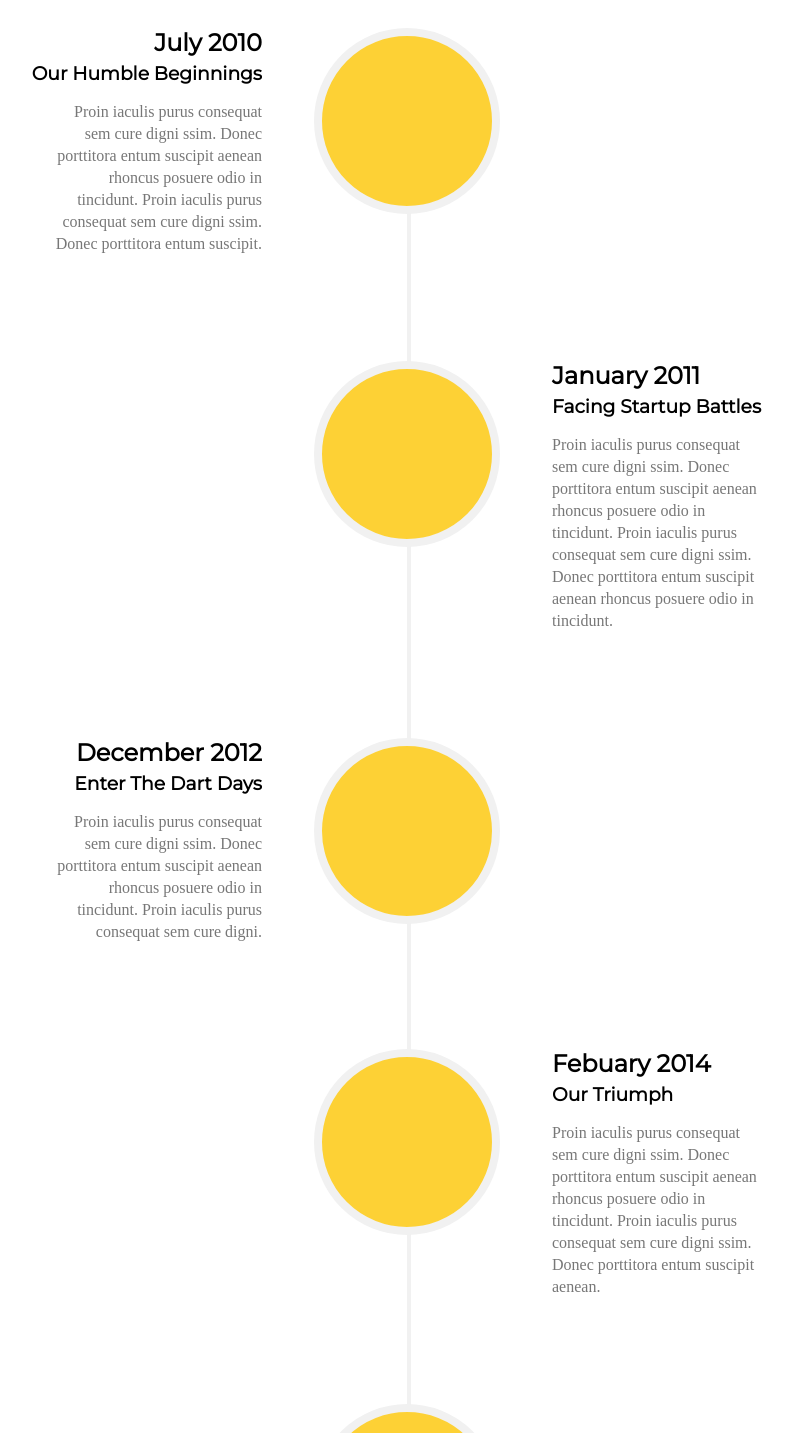
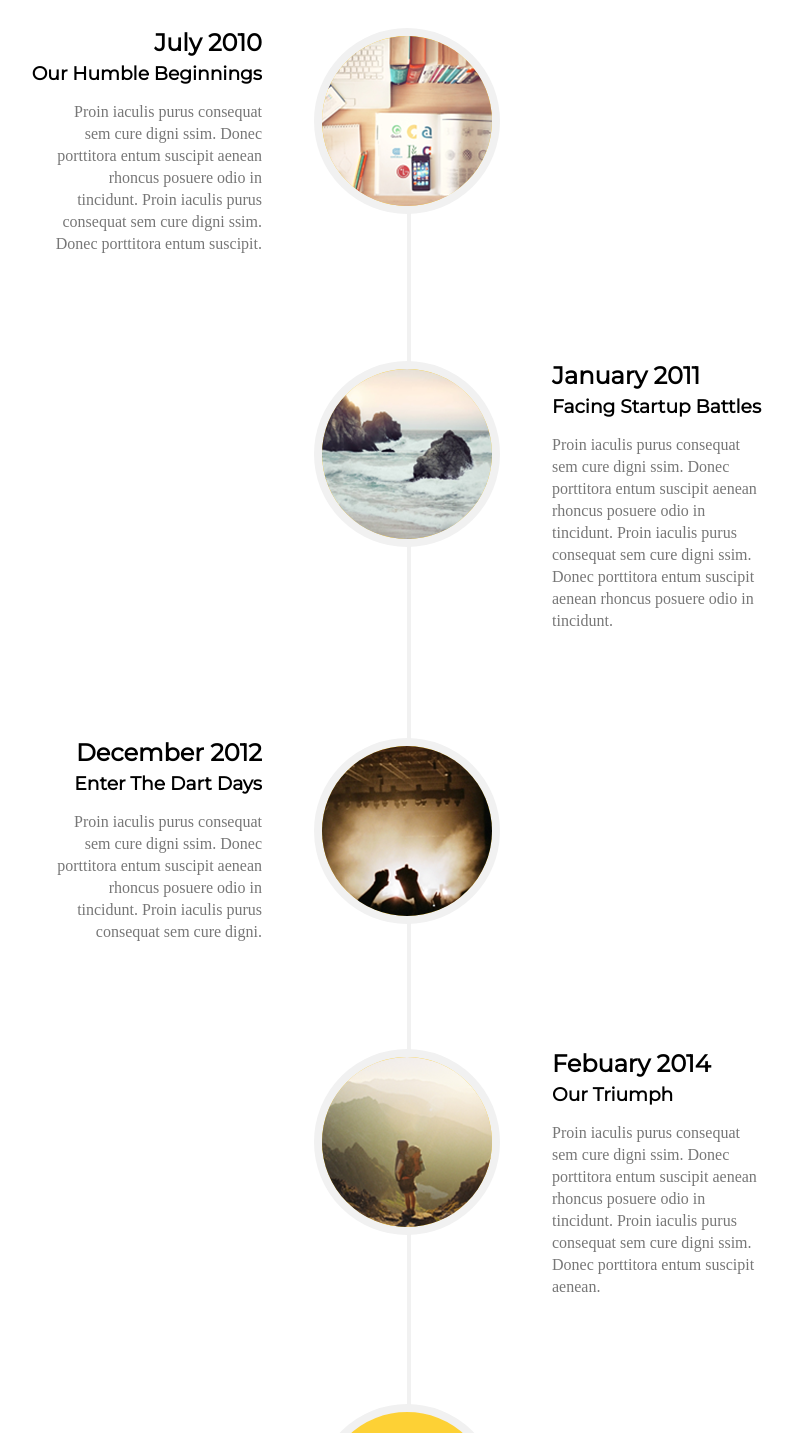
Before and after one commit to Nolandos/landing-page-golden, a website: page index.html in a window 1280 px wide. Shown: the part 2960-4393 px from the top of the page, without its empty margins (233-1025 px from the left). Drawn offline with nearby package versions, Linux system fonts and the light colour scheme; the site is published under a folder, as on GitHub Pages, so addresses that start at the root find nothing.

Commit message:
Fix src problem for about-us section

```diff
--- a/index.html
+++ b/index.html
@@ -132,7 +132,7 @@
                     </div>
                     <div class="middle-element">
                         <div class="circle">
-                            <img src="/images/humble-image.png" alt="">
+                            <img src="images/humble-image.png" alt="">
                         </div>
                     </div>
                     <div class="right-element"></div>
@@ -142,7 +142,7 @@
                     <div class="left-element"></div>
                     <div class="middle-element">
                         <div class="circle">
-                            <img src="/images/startup-image.png" alt="">
+                            <img src="images/startup-image.png" alt="">
                         </div>
                     </div>
                     <div class="right-element">
@@ -164,7 +164,7 @@
                     </div>
                     <div class="middle-element">
                         <div class="circle">
-                            <img src="/images/dark-days-image.png" alt="">
+                            <img src="images/dark-days-image.png" alt="">
                         </div>
                     </div>
                     <div class="right-element"></div>
@@ -174,7 +174,7 @@
                     <div class="left-element"></div>
                     <div class="middle-element">
                         <div class="circle">
-                            <img src="/images/our-triumph-image.png" alt="">
+                            <img src="images/our-triumph-image.png" alt="">
                         </div>
                     </div>
                     <div class="right-element">
```
